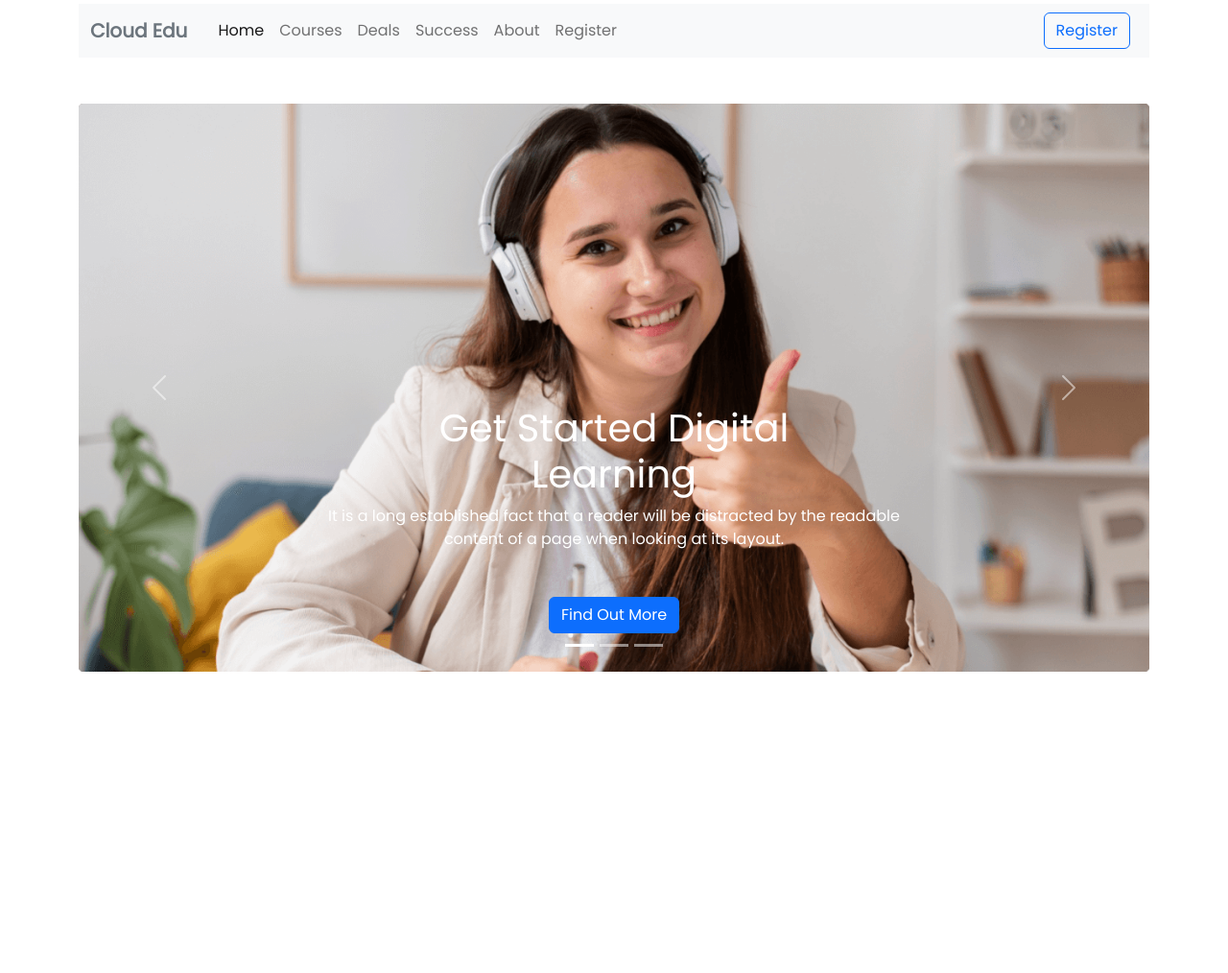
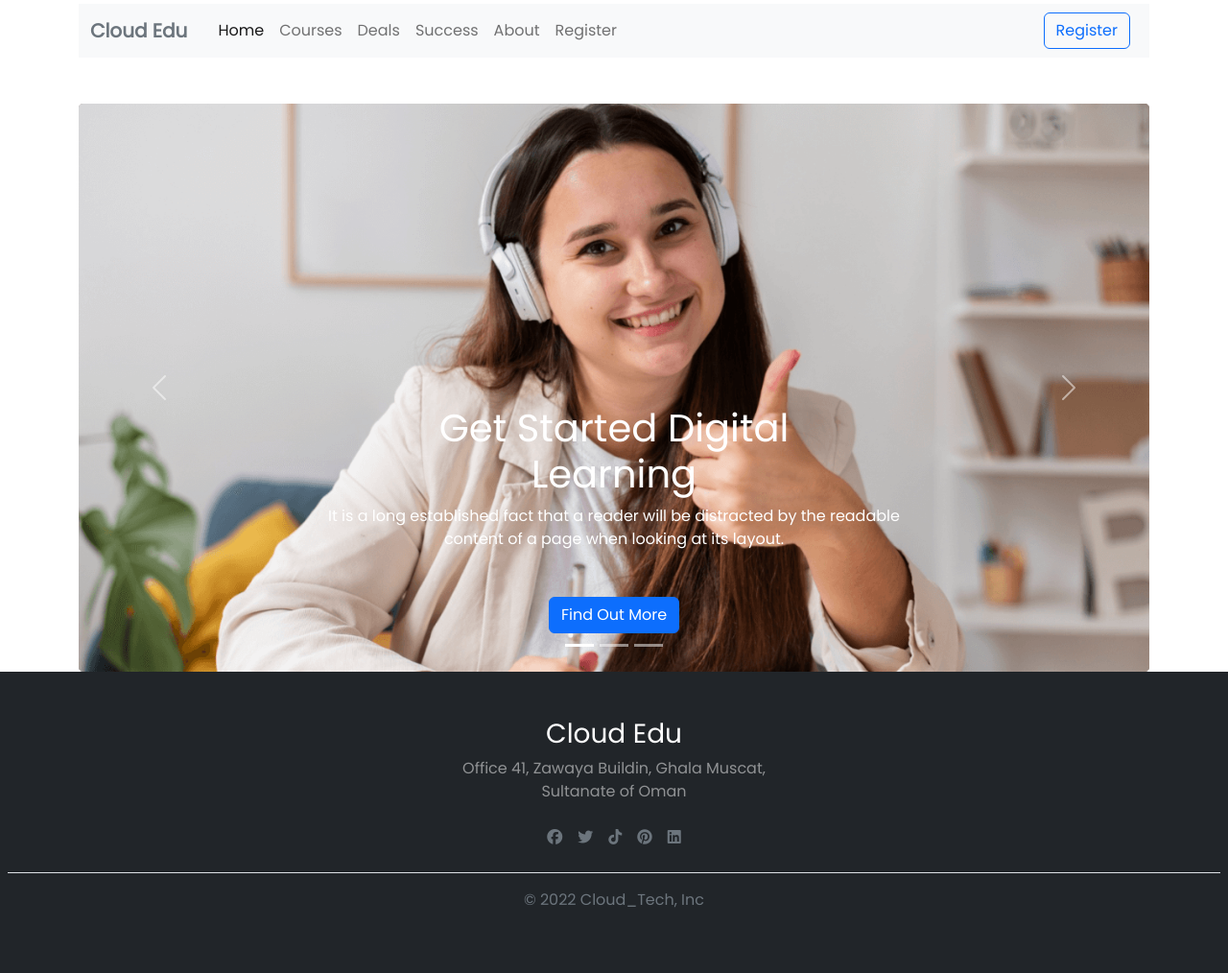
Before and after one commit to rafi-amin/Cloud_Tech, a plain HTML site: page index.html in a window 1280 px wide. Shown: the whole page at 96% size. Before the commit the page ends 800 px from the top, so only its background shows below. Drawn offline with nearby package versions, Linux system fonts and the light colour scheme.

Commit message:
Footer commit

```diff
--- a/index.html
+++ b/index.html
@@ -66,7 +66,7 @@
             </div>
           </div>
           <div class="carousel-item">
-            <img src="images/cover/cover-4.jpg" class="opacity-75 d-block w-100" alt="cover-2.jpg">
+            <img src="images/cover/cover-2.jpg" class="opacity-75 d-block w-100" alt="cover-2.jpg">
             <div class="carousel-caption d-none d-md-block ">
               <h1 class="text-white font-weight-bold">Get Started Digital <br> Learning</h1>
               <p class="text-white-75 mb-5">It is a long established fact that a reader will be distracted by the readable <br> content of a page when looking at its layout.</p>
@@ -106,6 +106,29 @@
 
 
 
+
+ <!-- Footer Start -->
+ <div class="d-block p-2 bg-dark">
+  <footer class="text-center py-3 my-4">
+    <h3 class="text-white font-weight-bold">Cloud Edu</h3>
+    <p class="text-white-50 ">Office 41, Zawaya Buildin, Ghala Muscat, <br>
+      Sultanate of Oman</p>
+    <ul class="nav justify-content-center border-bottom pb-3 mb-3">
+      <li class="nav-item"><a href="https://www.facebook.com/" class="nav-link px-2 text-muted"><i class="fa-brands fa-facebook"></i></a></li>
+      <li class="nav-item"><a href="https://www.twitter.com/" class="nav-link px-2 text-muted"><i class="fa-brands fa-twitter"></i></a></li>
+      <li class="nav-item"><a href="https://www.tiktok.com/" class="nav-link px-2 text-muted"><i class="fa-brands fa-tiktok"></i></a></li>
+      <li class="nav-item"><a href="https://www.pinterest.com/" class="nav-link px-2 text-muted"><i class="fa-brands fa-pinterest"></i></a></li>
+      <li class="nav-item"><a href="https://www.linkedin.com/" class="nav-link px-2 text-muted"><i class="fa-brands fa-linkedin"></i></a></li>
+    </ul>
+    <p class="text-center text-muted">&copy; 2022 Cloud_Tech, Inc</p>
+  </footer>
+</div>
+<!-- Footer End -->
+
+  <!-- Icon -->
+   <script src="https://kit.fontawesome.com/bb15a2efc6.js" crossorigin="anonymous"></script>
+
+   <!-- Bootstrap Js -->
     <script src="https://cdn.jsdelivr.net/npm/bootstrap@5.2.0/dist/js/bootstrap.bundle.min.js" integrity="sha384-A3rJD856KowSb7dwlZdYEkO39Gagi7vIsF0jrRAoQmDKKtQBHUuLZ9AsSv4jD4Xa" crossorigin="anonymous"></script>
   </body>
 </html>
```
Also changed, not shown: images/cover/cover-2.jpg, images/cover/cover-4.jpg (deleted).
